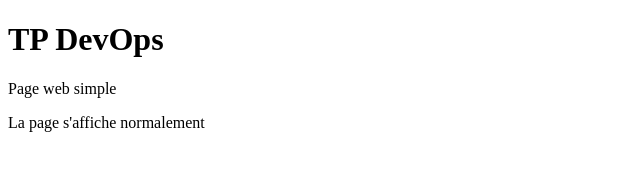
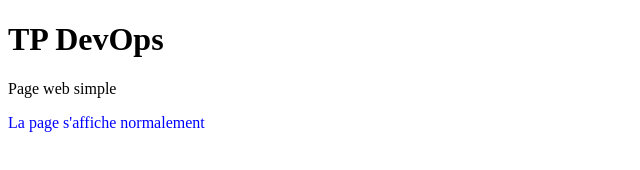
Before and after one commit to ObvNotIron/TP_CI_CD, a plain HTML site: page index.html in a window 1280 px wide. Shown: the whole page, without its empty margins (0-640 px from the left). Drawn offline with Linux system fonts and the light colour scheme.

Commit message:
test erreur ci 4

```diff
--- a/index.html
+++ b/index.html
@@ -8,7 +8,7 @@
 	<h1>TP DevOps</h1>
 	<p>
 	Page web simple
-	<div stl="color:blue;">La page s'affiche normalement</div>
+	<div style="color:blue;">La page s'affiche normalement</div>
 	</p>
 </body>
 </html>
```
Also changed, not shown: 1 other file.
